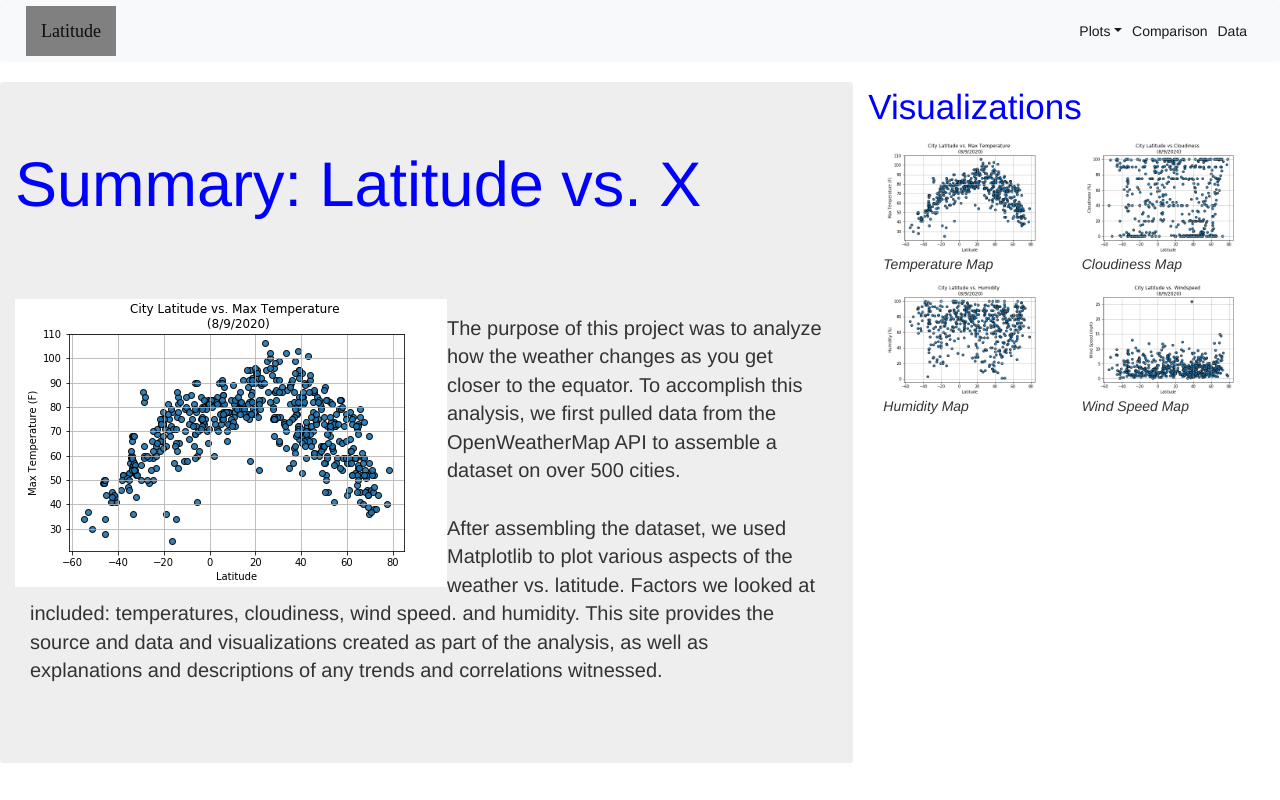
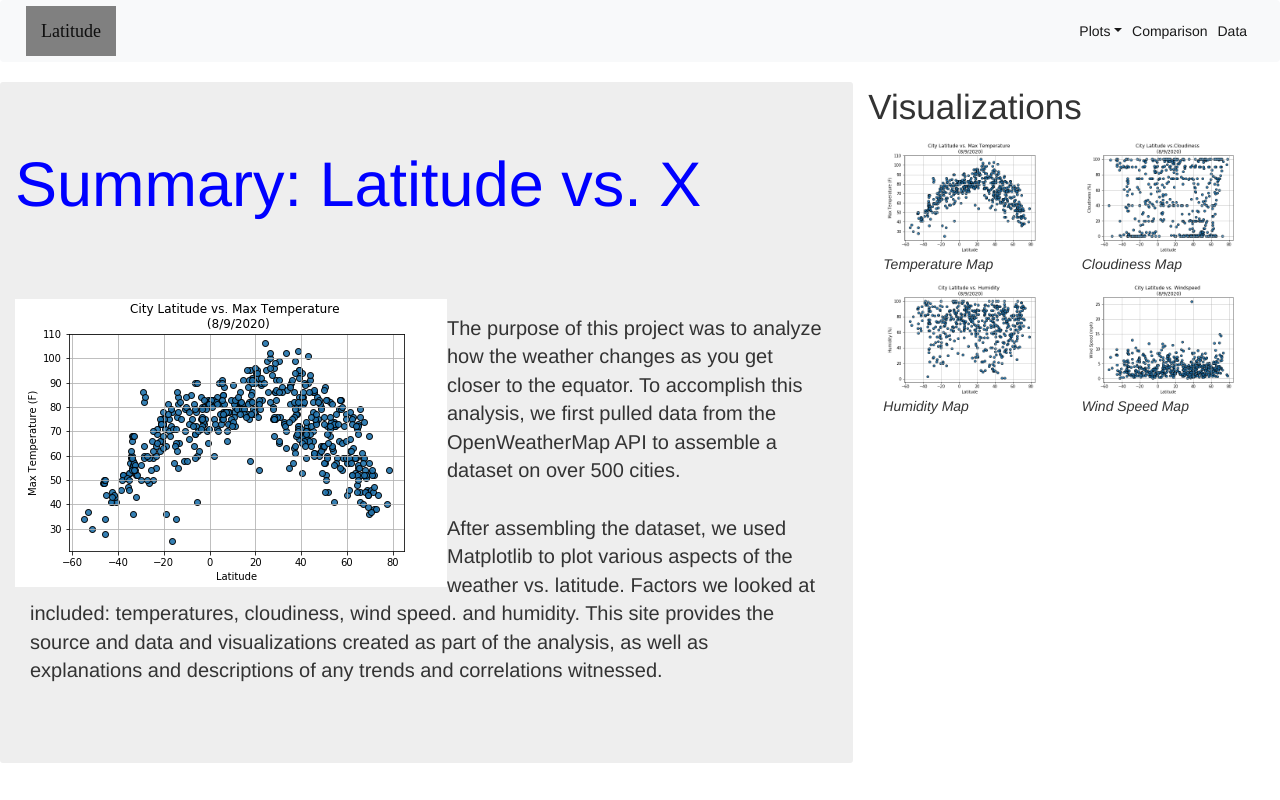
Before and after one commit to pwickliff1/pwickliff1.github.io, a plain HTML site: page index.html in a window 1280 px wide. Drawn offline with nearby package versions, Linux system fonts and the light colour scheme.

Commit message:
Update style.css

```diff
--- a/style.css
+++ b/style.css
@@ -51,7 +51,7 @@ tr:nth-child(even) {
 .title {
    font-size: 35px;
    text: bold;
-   color: blue;
+   color: #0000080;
 }
 
 .c-left.RMV {
```
